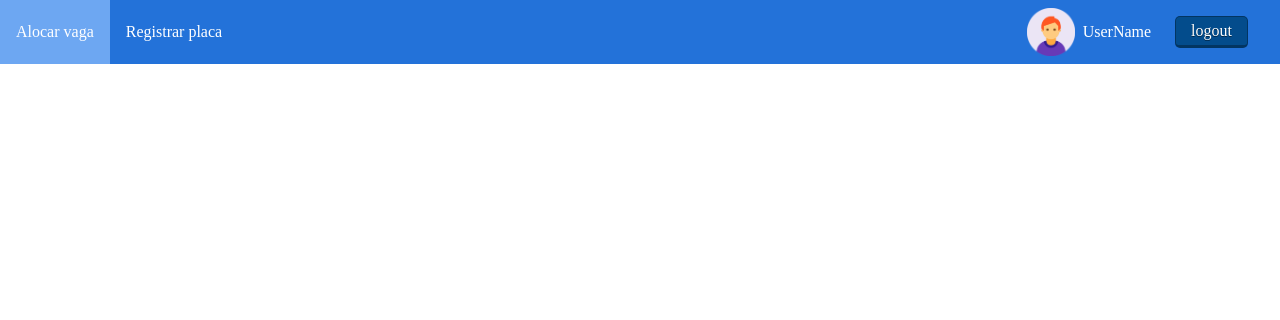
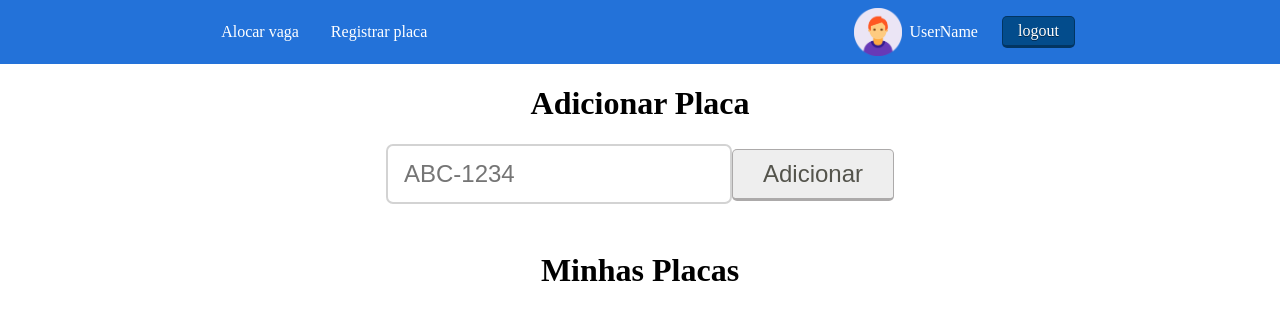
Before and after one commit to Gu7z/vaga-certa, a React (Create React App) app: page /registrar-placa in a window 1280 px wide. Shown: the top 320 px of the page. Built offline with nearby package versions, Linux system fonts and the light colour scheme.

Commit message:
[COMPONENT]: Add register plate component

```diff
--- a/src/components/pages/register_plate.tsx
+++ b/src/components/pages/register_plate.tsx
@@ -1,11 +1,45 @@
-import React from "react";
+import React, { useState } from "react";
 import Header from "components/organisms/header";
 import "styles/pages/register_plate.css";
+import InputMask from "react-input-mask";
 
 const RegisterPlate: React.FC = () => {
+  const [myPlates, setMyPlates] = useState<string[]>([]);
+  const [newPlate, setNewPlate] = useState("");
+
+  const handleNewPlate = () => {
+    const newPlates = [...myPlates, newPlate];
+
+    setMyPlates(newPlates);
+  };
+
+  const handleOnchange = (event: React.ChangeEvent<HTMLInputElement>) => {
+    setNewPlate(event.target.value.toUpperCase());
+  };
+
   return (
     <div className="register_plate">
       <Header />
+      <div className="add-plate">
+        <h1>Adicionar Placa</h1>
+        <InputMask
+          mask="aaa-9999"
+          placeholder="ABC-1234"
+          value={newPlate}
+          onChange={handleOnchange}
+        />
+        <button className="btn btn-blue" onClick={handleNewPlate}>
+          Adicionar
+        </button>
+      </div>
+      <div className="my-plates">
+        <h1>Minhas Placas</h1>
+        <ul>
+          {myPlates.map((eachPlate, index) => (
+            <li key={`my-plate-${index}`}>{eachPlate}</li>
+          ))}
+        </ul>
+      </div>
     </div>
   );
 };
--- a/src/router.tsx
+++ b/src/router.tsx
@@ -9,7 +9,7 @@ const Router: React.FC = () => {
     <BrowserRouter>
       <Switch>
         <Route exact path="/">
-          {loggedIn ? <Redirect to="/login" /> : <Redirect to="/alocar-vaga" />}
+          {loggedIn ? <Redirect to="/alocar-vaga" /> : <Redirect to="/login" />}
         </Route>
         <Route path="/login" exact>
           <Login />
--- a/src/styles/organisms/header.css
+++ b/src/styles/organisms/header.css
@@ -1,9 +1,11 @@
 .header {
   display: flex;
-  justify-content: space-between;
+  justify-content: space-around;
+  flex-wrap: wrap;
   align-items: center;
   background-color: #2372d9;
-  height: 64px;
+  min-height: 64px;
+  height: max-content;
   color: white;
 }
 
@@ -22,6 +24,7 @@
   display: flex;
   justify-content: center;
   align-items: center;
+  min-height: 64px;
   height: 100%;
   padding: 0px 16px;
   cursor: pointer;
@@ -36,7 +39,6 @@
   display: flex;
   justify-self: flex-end;
   align-items: center;
-  margin-right: 32px;
 }
 
 .perfil-image {
--- a/src/styles/pages/register_plate.css
+++ b/src/styles/pages/register_plate.css
@@ -3,3 +3,33 @@
   padding: 0;
   height: 100%;
 }
+
+.add-plate button {
+  display: inline-block;
+  color: #54544c;
+  background-color: #eee;
+  font-size: 24px;
+  padding: 10px 30px;
+  border-radius: 5px;
+  -moz-border-radius: 5px;
+  -webkit-border-radius: 5px;
+  border: 1px solid rgba(20, 15, 15, 0.3);
+  border-bottom-width: 3px;
+  cursor: pointer;
+}
+
+.add-plate button:hover {
+  background-color: #d4d4d4;
+  border-color: rgba(0, 0, 0, 0.5);
+}
+
+.add-plate button:active {
+  background-color: #adadad;
+  border-color: rgba(0, 0, 0, 0.9);
+}
+
+.my-plates {
+  margin-top: 48px;
+  width: 50%;
+  margin-left: 25%;
+}
```
